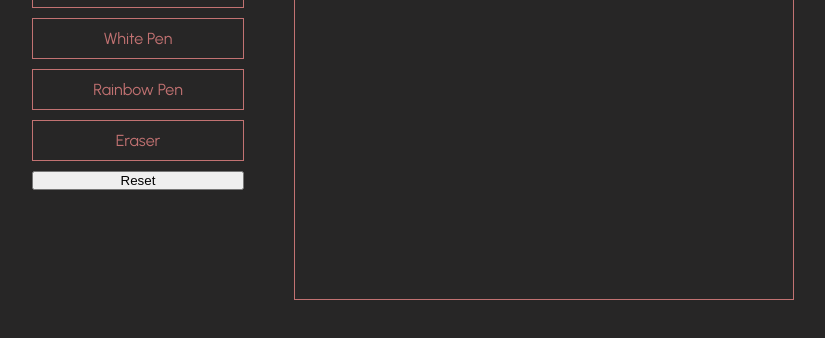
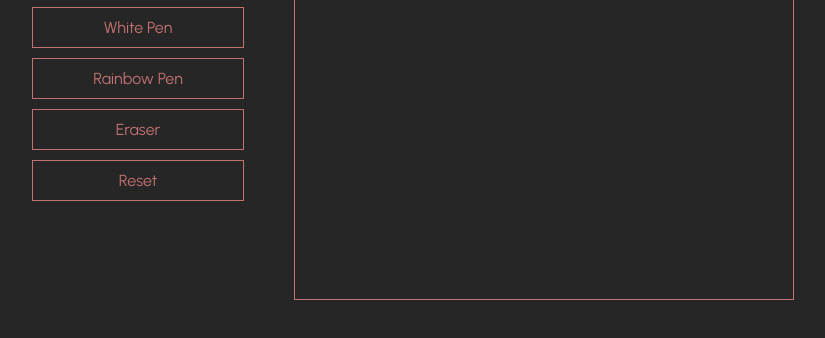
Before and after one commit to iqbalev/etch-a-sketch, a plain HTML site: page index.html in a window 1280 px wide. Shown: the part 350-688 px from the top of the page, without its empty margins (227-1052 px from the left). Drawn offline with Linux system fonts and the light colour scheme; a web font is replaced by a local one.

Commit message:
Added styles to the reset button

```diff
--- a/style.css
+++ b/style.css
@@ -33,7 +33,8 @@ body {
 .btn-grid-size,
 .btn-white-pen,
 .btn-rainbow-pen,
-.btn-eraser {
+.btn-eraser,
+.btn-reset {
   padding: 10px;
   border: 1px solid rgb(194, 114, 114);
   background-color: transparent;
@@ -46,7 +47,8 @@ body {
 .btn-grid-size:hover,
 .btn-white-pen:hover,
 .btn-rainbow-pen:hover,
-.btn-eraser:hover {
+.btn-eraser:hover,
+.btn-reset:hover {
   font-weight: bold;
 }
 
```
